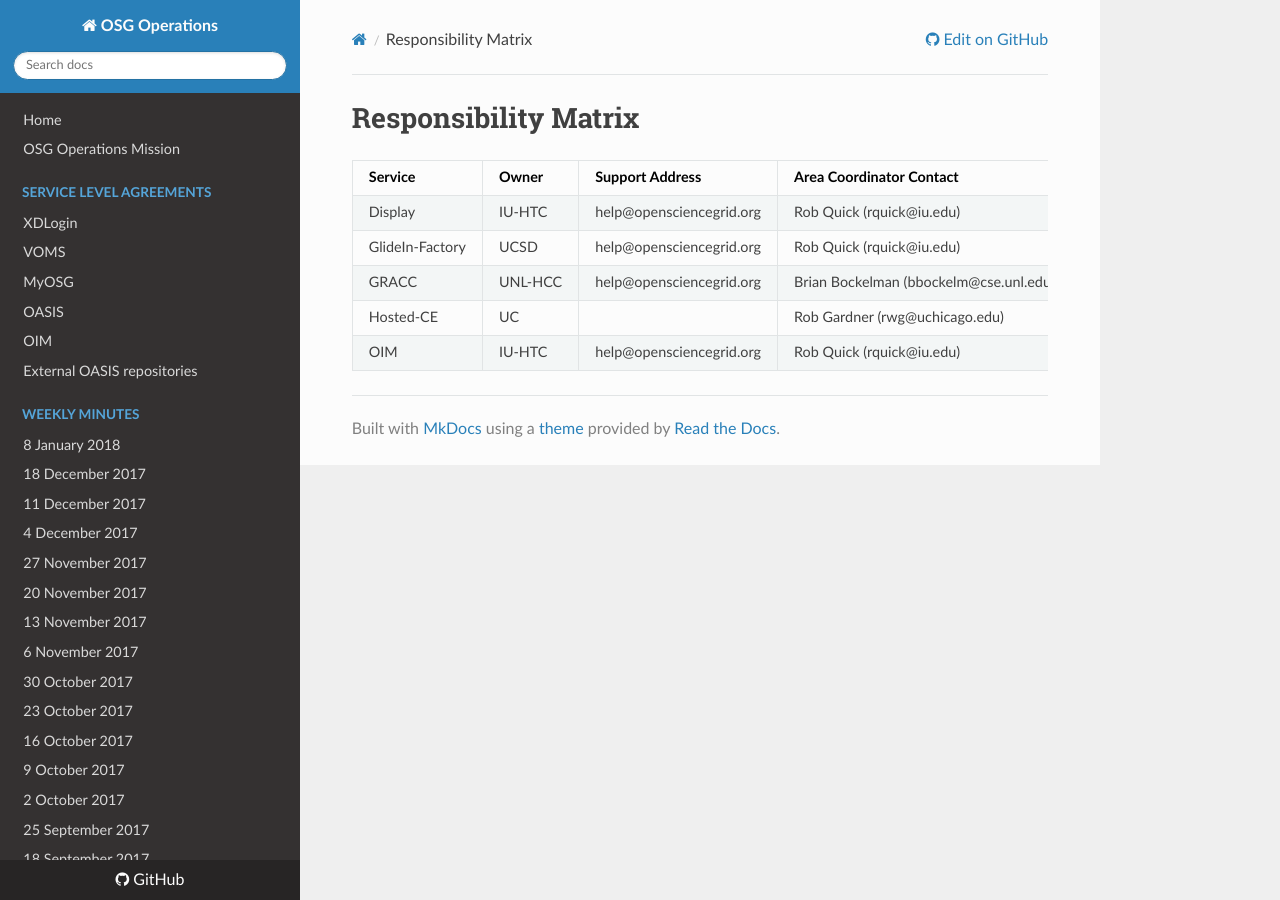
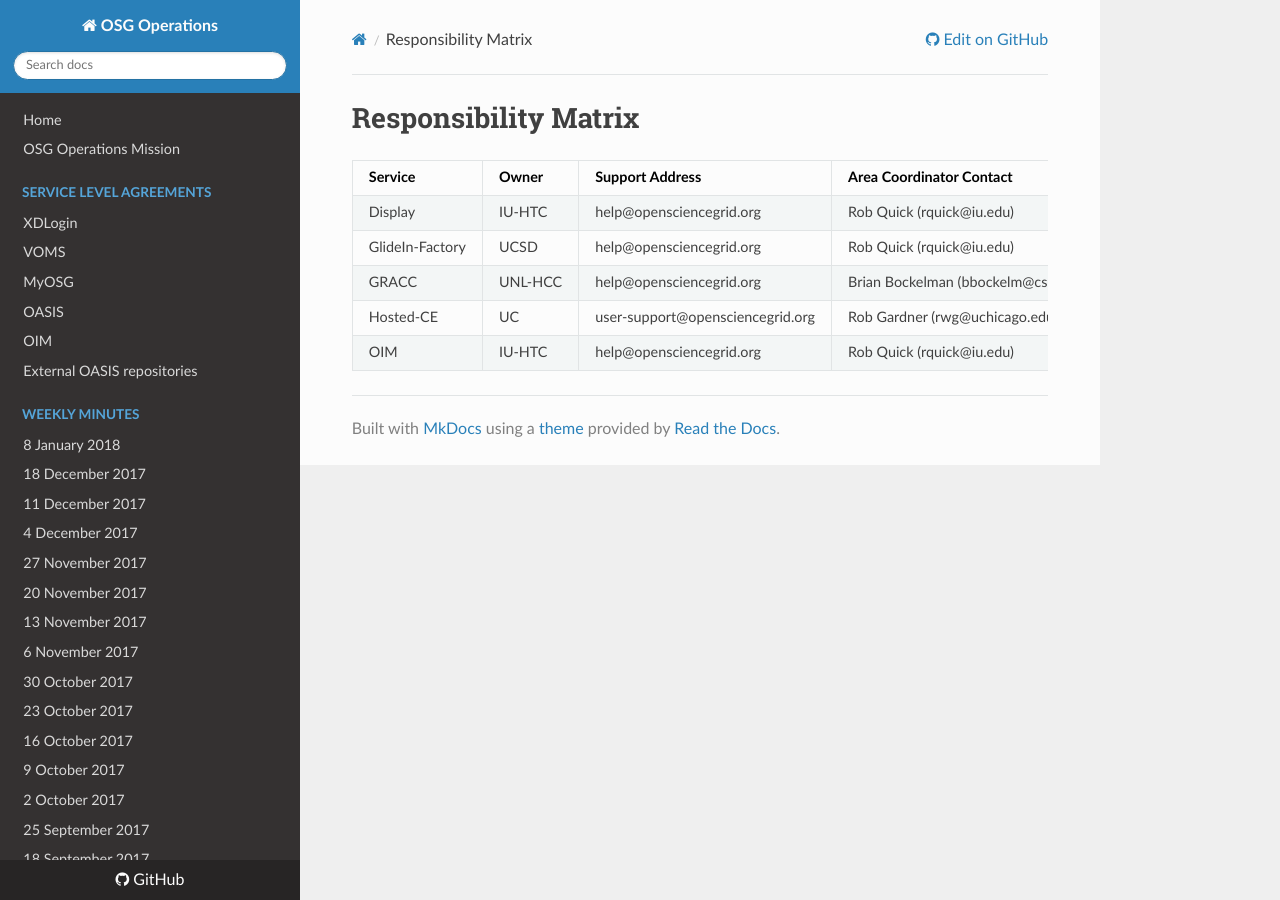
Before and after one commit to osg-htc/operations, an MkDocs documentation site: the page built from docs/ServiceManagement/ResponsibilityMatrix.md, in a window 1280 px wide. Built offline with MkDocs 1.6.1, drawn with Linux system fonts in a browser that asks for light colours; nearby versions of some CDN libraries; old or Windows-style settings are respelled for this version of MkDocs.

Commit message:
Update ResponsibilityMatrix.md

```diff
--- a/docs/ServiceManagement/ResponsibilityMatrix.md
+++ b/docs/ServiceManagement/ResponsibilityMatrix.md
@@ -5,5 +5,5 @@
 | Display         | IU-HTC  | help@opensciencegrid.org | Rob Quick (rquick@iu.edu)              | [Link](https://github.com/opensciencegrid/operations/blob/master/docs/ServiceManagement/ServiceCatalog/SC_Display.md)                |                   |
 | GlideIn-Factory | UCSD    | help@opensciencegrid.org | Rob Quick (rquick@iu.edu)              | [Link](https://github.com/opensciencegrid/operations/blob/master/docs/ServiceManagement/ServiceCatalog/SC_GlideInFactory.md)                |                   |
 | GRACC           | UNL-HCC | help@opensciencegrid.org | Brian Bockelman (bbockelm@cse.unl.edu) | [Link](https://github.com/opensciencegrid/operations/blob/master/docs/ServiceManagement/ServiceCatalog/SC_GRACC.md)                |                   |
-| Hosted-CE       | UC      |                          | Rob Gardner (rwg@uchicago.edu)         | [Link](https://github.com/opensciencegrid/operations/blob/master/docs/ServiceManagement/ServiceCatalog/SC_HostedCE.md)                |                   |
+| Hosted-CE       | UC      | user-support@opensciencegrid.org | Rob Gardner (rwg@uchicago.edu)         | [Link](https://github.com/opensciencegrid/operations/blob/master/docs/ServiceManagement/ServiceCatalog/SC_HostedCE.md)                |                   |
 | OIM             | IU-HTC  | help@opensciencegrid.org | Rob Quick (rquick@iu.edu)              | [Link](https://github.com/opensciencegrid/operations/blob/master/docs/ServiceManagement/ServiceCatalog/SC_OIM.md)               |                   |
```
